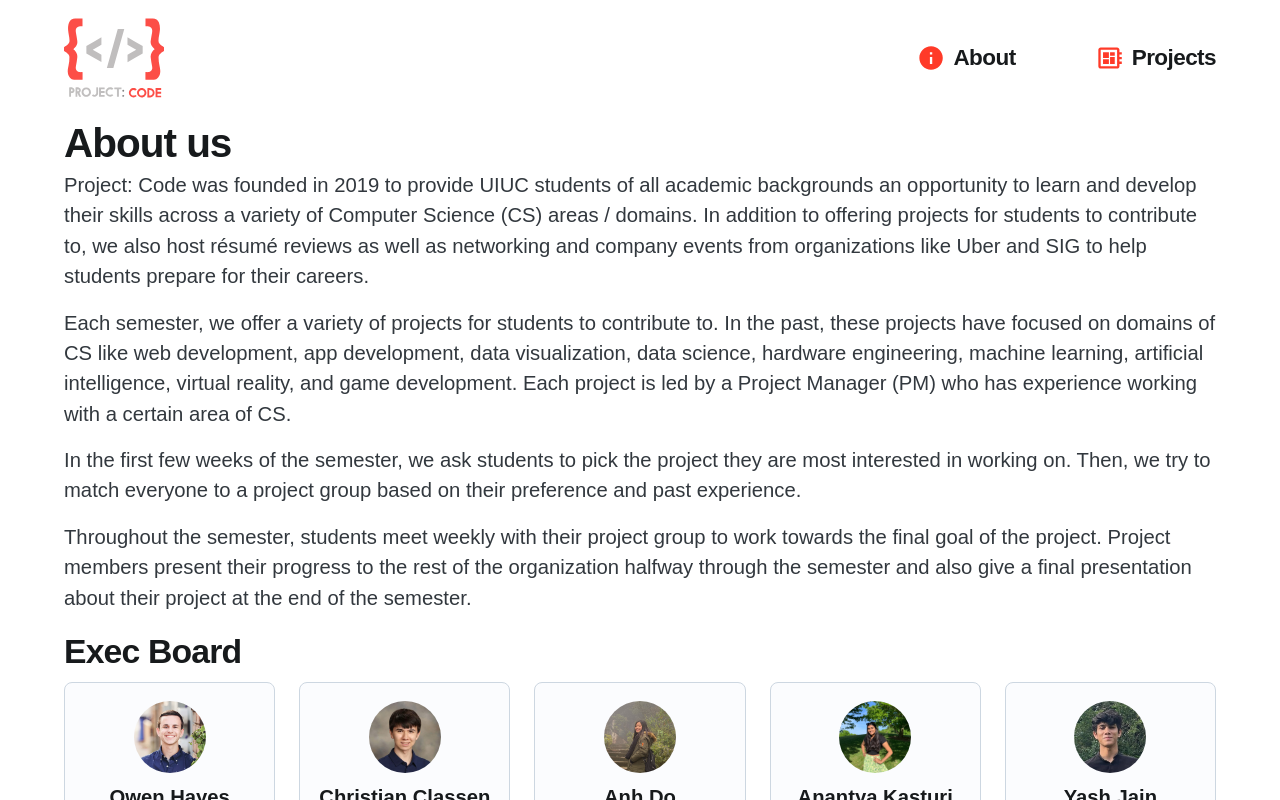
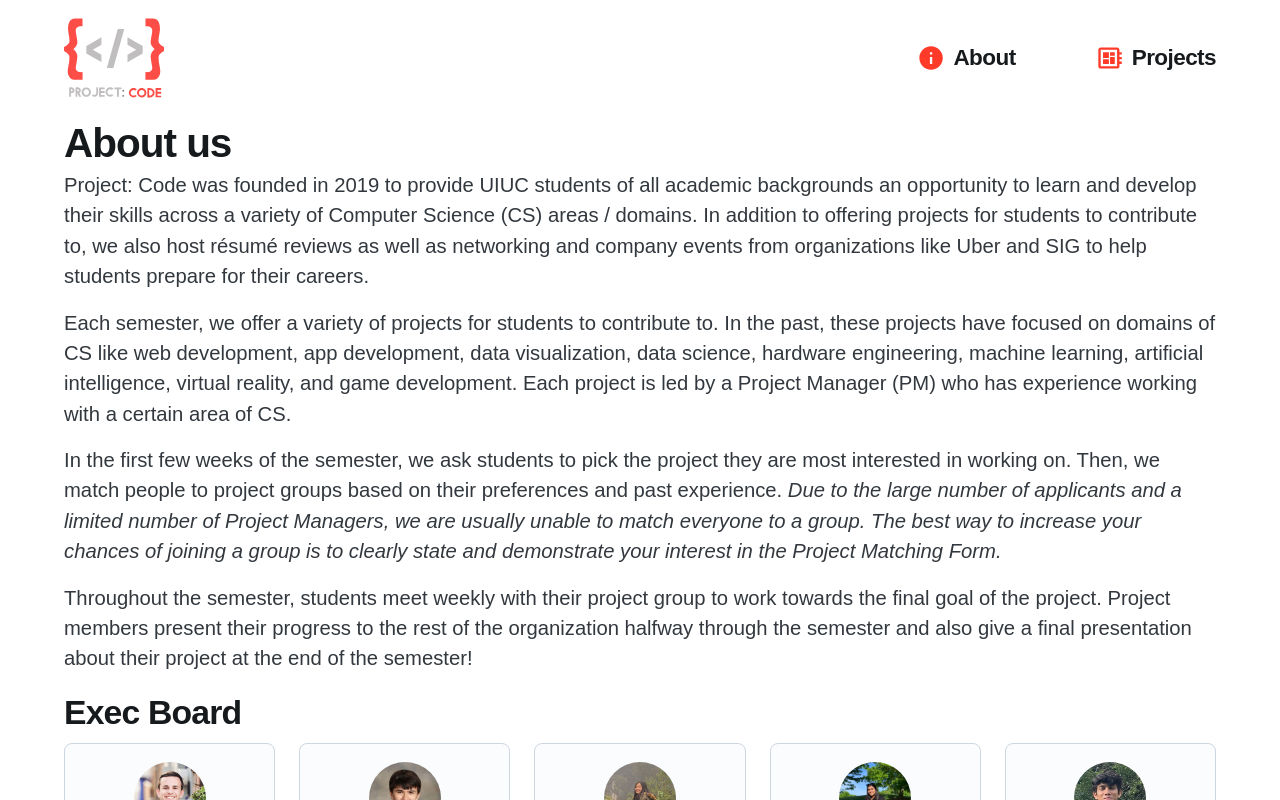
Before and after one commit to owen-hayes/project-code-website, a Next.js app: page /about in a window 1280 px wide. Shown: the top 800 px of the page. Built offline with nearby package versions, Linux system fonts and the light colour scheme.

Commit message:
Update about page

```diff
--- a/src/app/about/page.tsx
+++ b/src/app/about/page.tsx
@@ -31,9 +31,14 @@ export default function Page() {
 
       <Typography level="body-lg" mt={2}>
         In the first few weeks of the semester, we ask students to pick the
-        project they are most interested in working on. Then, we try to match
-        everyone to a project group based on their preference and past
-        experience.
+        project they are most interested in working on. Then, we match people to
+        project groups based on their preferences and past experience.{" "}
+        <Typography fontStyle="italic">
+          Due to the large number of applicants and a limited number of Project
+          Managers, we are usually unable to match everyone to a group. The best
+          way to increase your chances of joining a group is to clearly state
+          and demonstrate your interest in the Project Matching Form.
+        </Typography>
       </Typography>
 
       <Typography level="body-lg" mt={2}>
@@ -41,7 +46,7 @@ export default function Page() {
         to work towards the final goal of the project. Project members present
         their progress to the rest of the organization halfway through the
         semester and also give a final presentation about their project at the
-        end of the semester.
+        end of the semester!
       </Typography>
 
       {/* <Divider sx={{ my: 3 }} /> */}
```
